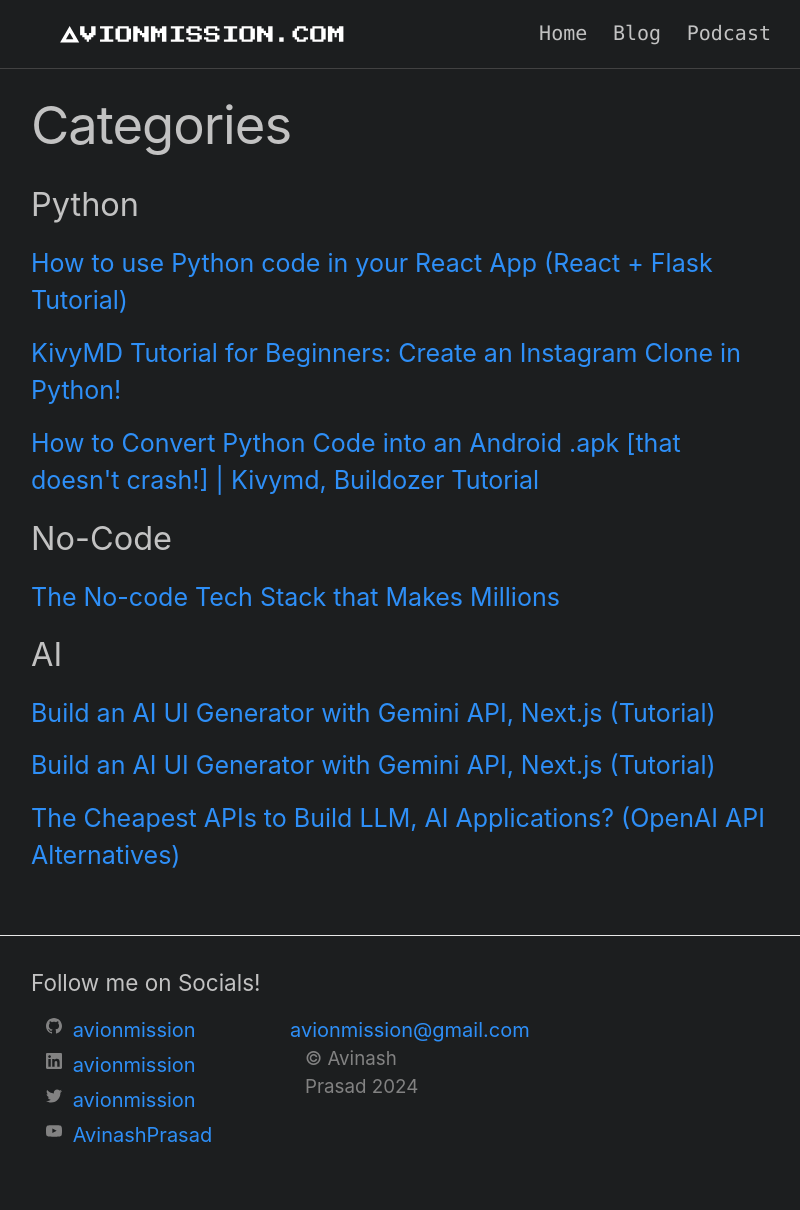
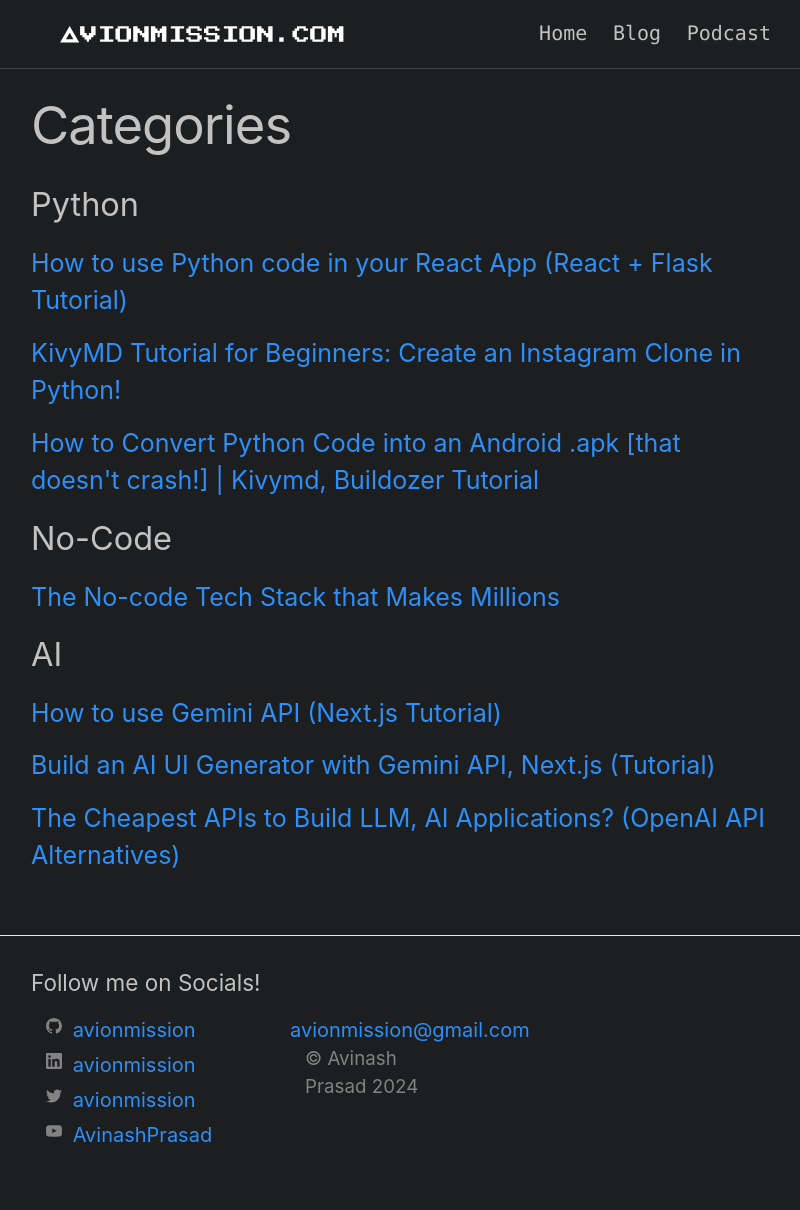
Before and after one commit to avionmission/blog, a Jekyll site: the page built from categories.html, in a window 1280 px wide. Shown: the whole page, without its empty margins (239-1039 px from the left). Built offline with Jekyll 4.4.1, drawn with Linux system fonts in a browser that asks for light colours.

Commit message:
Modified new blogpost

```diff
--- a/_posts/2024-07-17-gemini-api-tutorial.md
+++ b/_posts/2024-07-17-gemini-api-tutorial.md
@@ -1,8 +1,8 @@
 ---
 layout: post
-title:  "Build an AI UI Generator with Gemini API, Next.js (Tutorial)"
+title:  "How to use Gemini API (Next.js Tutorial)"
 date:   2024-07-17 07:00:44 +0530
-image: images\2024\gemini_nextjs.jpg
+image: images\2024\gemini_vscode.jpg
 categories: [AI]
 ---
 %[https://www.youtube.com/watch?v=6CgeNtJwKFs]
```
